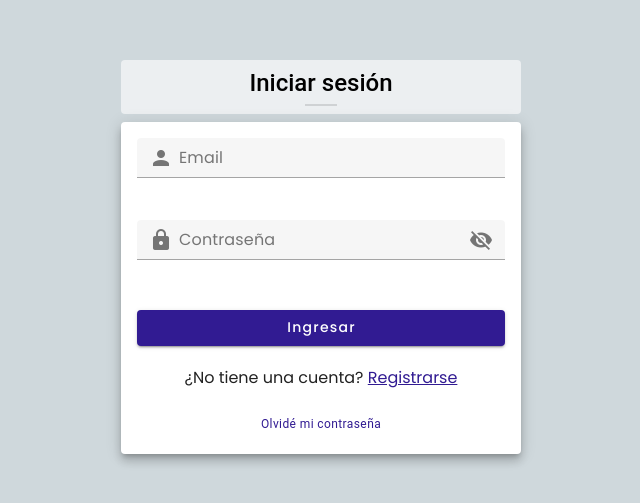
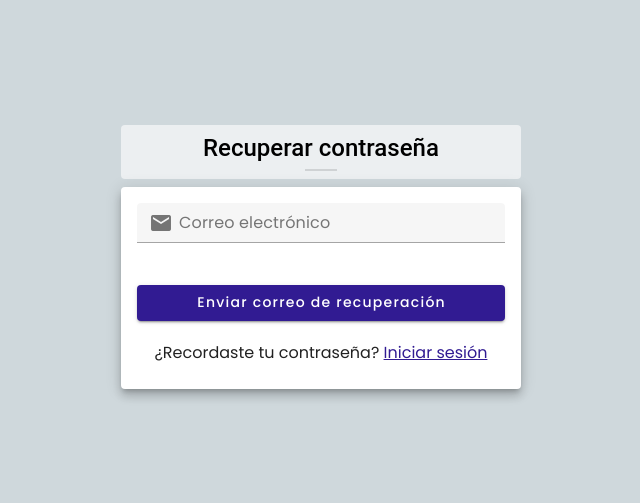
Before and after one commit to jicanta/HCI-Web, a Vue app in the folder HCI-Web/: page /recover-password in a window 1280 px wide. Before the commit this address led to /sign-in. Shown: the part 151-654 px from the top of the page, without its empty margins (319-959 px from the left). Built offline with nearby package versions, Linux system fonts and the light colour scheme.

Commit message:
Fixed recover password access.

```diff
--- a/HCI-Web/src/pages/RecoverPasswordPage.vue
+++ b/HCI-Web/src/pages/RecoverPasswordPage.vue
@@ -41,7 +41,7 @@ const recoverPassword = async () => {
 </script>
 
 <template>
-  <v-container v-if="appStore.getId() >= 0" class="fill-height" fluid>
+  <v-container class="fill-height" fluid>
     <v-row class="align-start justify-center" style="margin-top: 20px;">
       <v-col cols="11" sm="11" md="5" lg="4" xl="4">
         <v-card
@@ -80,7 +80,6 @@ const recoverPassword = async () => {
       </v-col>
     </v-row>
   </v-container>
-  <template v-else-if="goToRoute({ name: 'signIn' })"/>
 </template>
 
 <style scoped>
```
